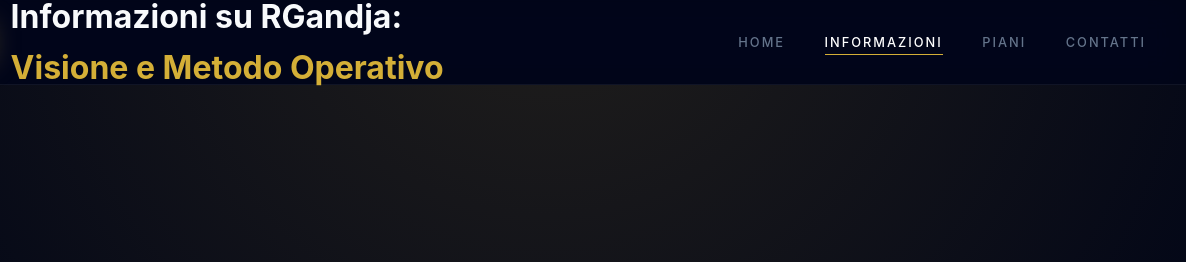
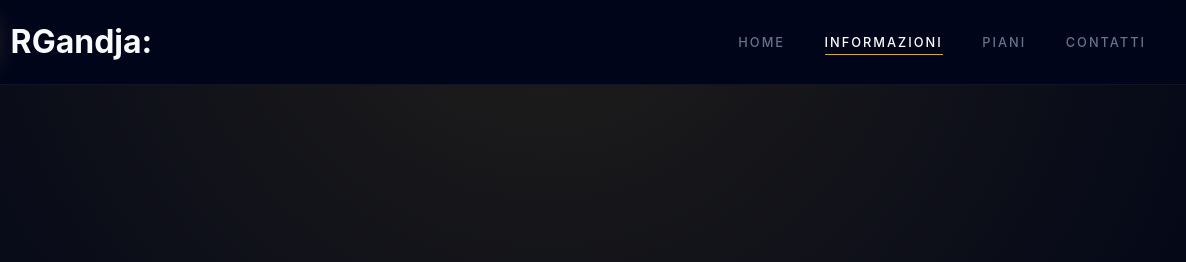
Before and after one commit to Andrewdicenso/Vetrina-RGandja.com, a plain HTML site: page informazioni.html in a window 1280 px wide. Shown: the top 262 px of the page, 94-1280 px from the left. Drawn offline with Linux system fonts and the light colour scheme.

Commit message:
logo +rgandja

```diff
--- a/informazioni.html
+++ b/informazioni.html
@@ -75,7 +75,7 @@
         <div class="header-inner container">
             <div class="header-brand">
                 <img src="logo.webp" alt="Logo RGandja" class="brand-logo">
-                <h1>Informazioni su RGandja:<br><span style="color: var(--accent-gold);">Visione e Metodo Operativo</span></h1>
+                <h1>RGandja:<br><span style="color: var(--accent-gold);"></span></h1>
             </div>
             <nav class="main-nav" aria-label="Navigazione principale">
                 <a href="index.html">Home</a>
```
